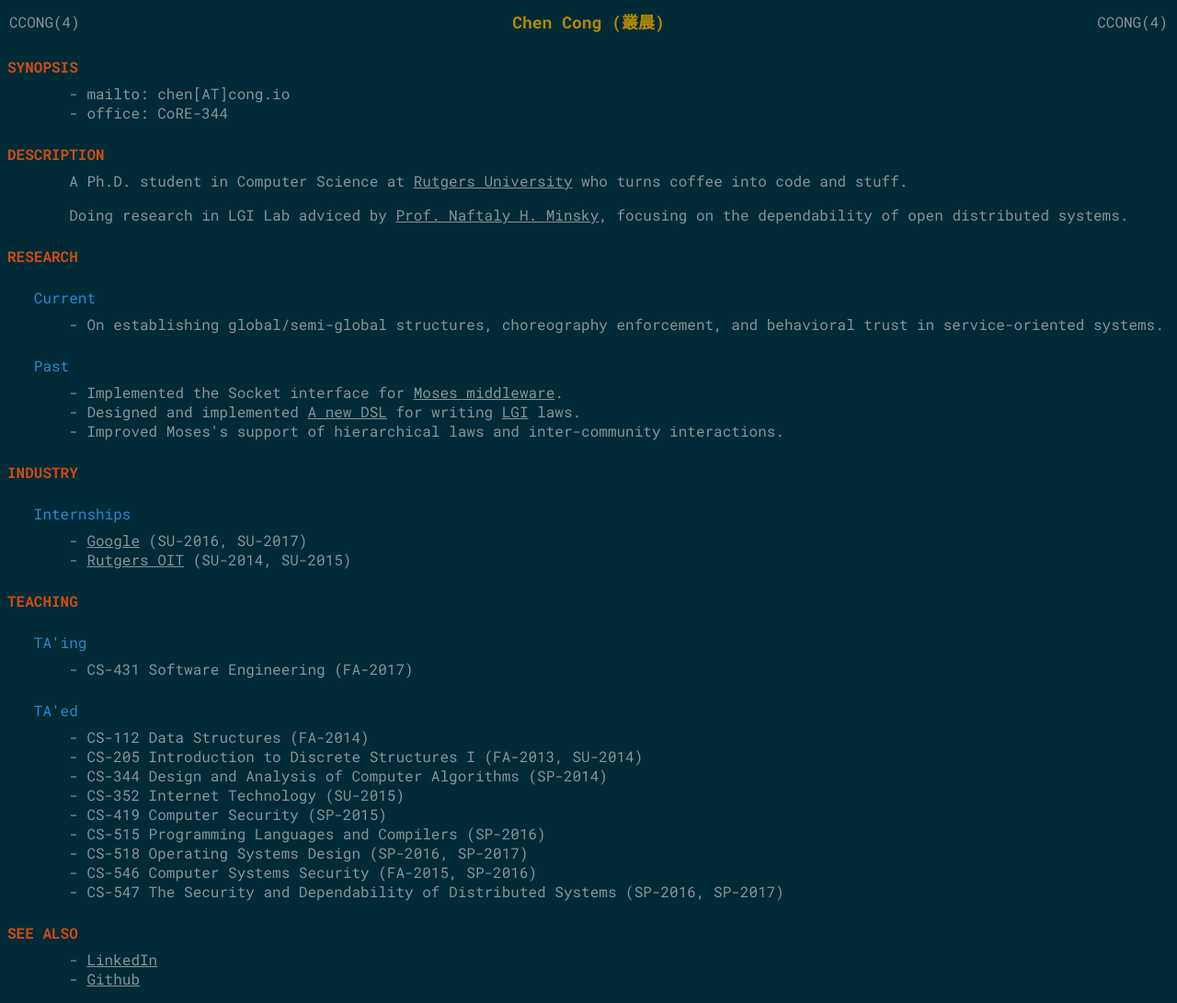
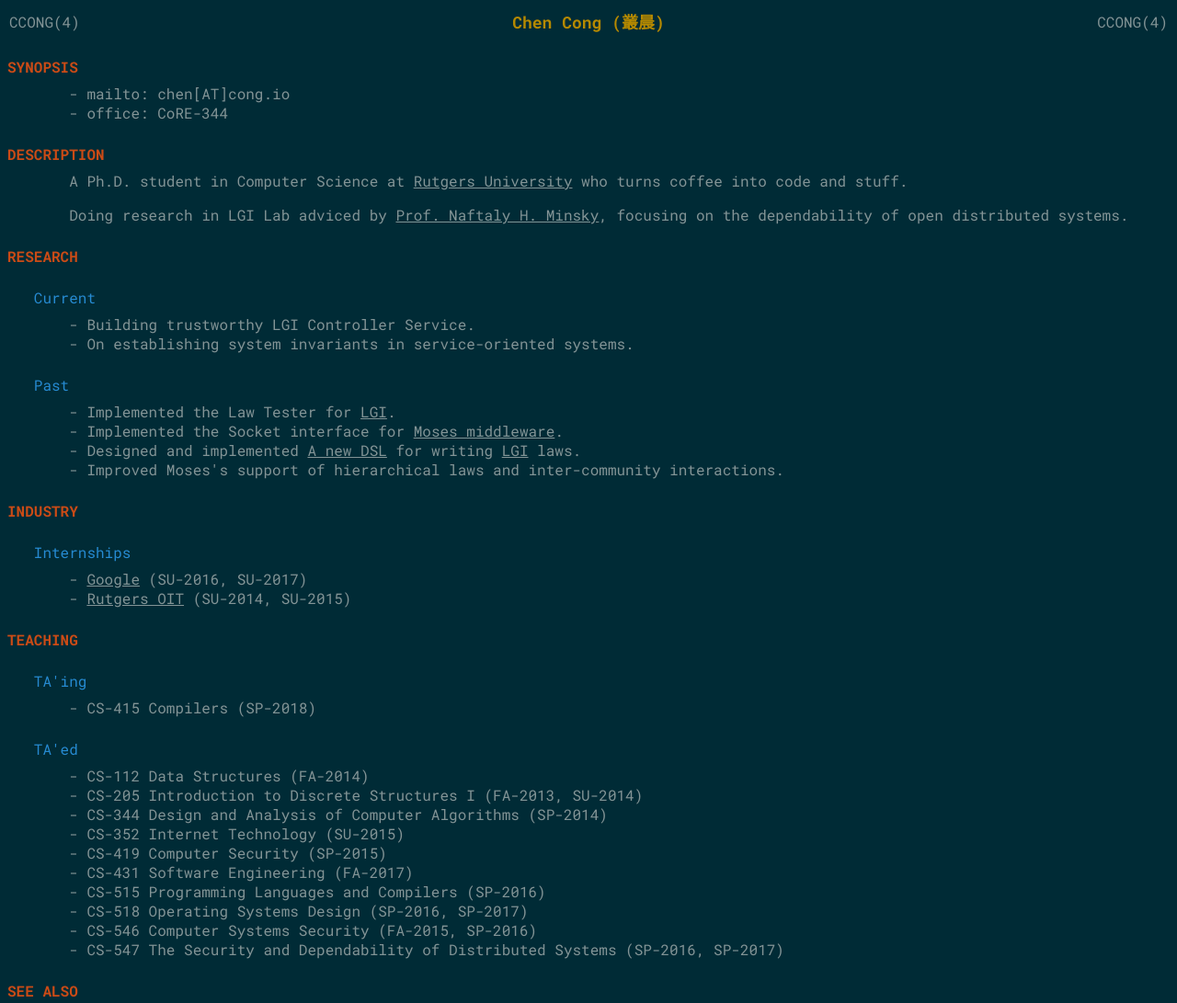
Before and after one commit to ericcong/ericcong.github.io, a plain HTML site: page index.html in a window 1280 px wide. Shown: the top 1091 px of the page at 92% size. Drawn offline with Linux system fonts and the light colour scheme.

Commit message:
Revise research and teaching information

```diff
--- a/index.html
+++ b/index.html
@@ -29,10 +29,12 @@
 <h2 id="research">RESEARCH</h2>
 <h3 id="current">Current</h3>
 <ul>
-<li>On establishing global/semi-global structures, choreography enforcement, and behavioral trust in service-oriented systems.</li>
+<li>Building trustworthy LGI Controller Service.</li>
+<li>On establishing system invariants in service-oriented systems.</li>
 </ul>
 <h3 id="past">Past</h3>
 <ul>
+<li>Implemented the Law Tester for <a href="http://www.moses.rutgers.edu/documentation/manual.pdf">LGI</a>.</li>
 <li>Implemented the Socket interface for <a href="http://www.moses.rutgers.edu">Moses middleware</a>.</li>
 <li>Designed and implemented <a href="http://www.moses.rutgers.edu/documentation/LawScript_coffee.pdf">A new DSL</a> for writing <a href="http://www.moses.rutgers.edu/documentation/manual.pdf">LGI</a> laws.</li>
 <li>Improved Moses's support of hierarchical laws and inter-community interactions.</li>
@@ -46,7 +48,7 @@
 <h2 id="teaching">TEACHING</h2>
 <h3 id="taing">TA'ing</h3>
 <ul>
-<li>CS-431 Software Engineering (FA-2017)</li>
+<li>CS-415 Compilers (SP-2018)</li>
 </ul>
 <h3 id="taed">TA'ed</h3>
 <ul>
@@ -55,6 +57,7 @@
 <li>CS-344 Design and Analysis of Computer Algorithms (SP-2014)</li>
 <li>CS-352 Internet Technology (SU-2015)</li>
 <li>CS-419 Computer Security (SP-2015)</li>
+<li>CS-431 Software Engineering (FA-2017)</li>
 <li>CS-515 Programming Languages and Compilers (SP-2016)</li>
 <li>CS-518 Operating Systems Design (SP-2016, SP-2017)</li>
 <li>CS-546 Computer Systems Security (FA-2015, SP-2016)</li>
```
Also changed, not shown: 1 other file.
